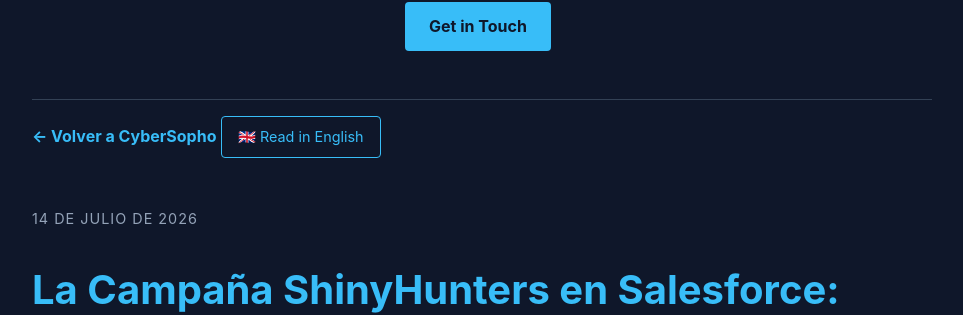
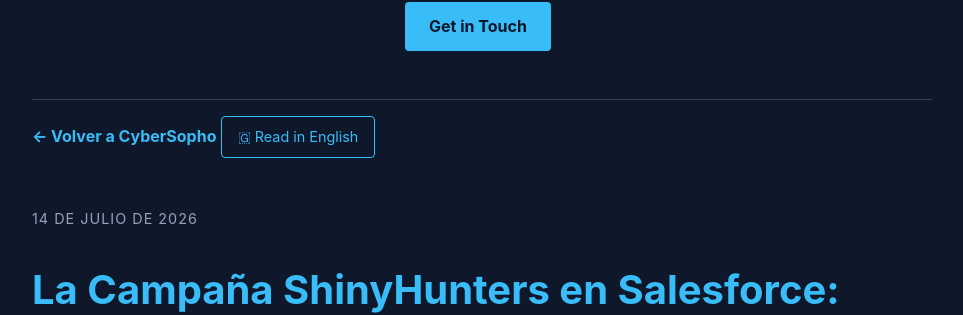
Before and after one commit to sophix-master/cybersopho, a Jekyll site: the page built from _posts/2026-07-14-shinyhunters-salesforce-campaign-es.md, in a window 1280 px wide and 900 px high, scrolled down 730 px. Shown: the part 132-447 px from the top of the window, without its empty margins (158-1121 px from the left). Built offline with Jekyll 4.4.1, drawn with Linux system fonts in a browser that asks for light colours.

Commit message:
Update 2026-07-14-shinyhunters-salesforce-campaign-es.md

```diff
--- a/_posts/2026-07-14-shinyhunters-salesforce-campaign-es.md
+++ b/_posts/2026-07-14-shinyhunters-salesforce-campaign-es.md
@@ -6,7 +6,7 @@
 ---
 
 <a href="/" class="back-link">← Volver a CyberSopho</a>
-<a href="/2026/07/14/shinyhunters-salesforce-campaign/" class="lang-switch">🇬🇧 Read in English</a>
+<a href="/2026/07/14/shinyhunters-salesforce-campaign/" class="lang-switch">🇬 Read in English</a>
 
 <div class="post-header">
     <span class="post-date">14 de julio de 2026</span>
```
